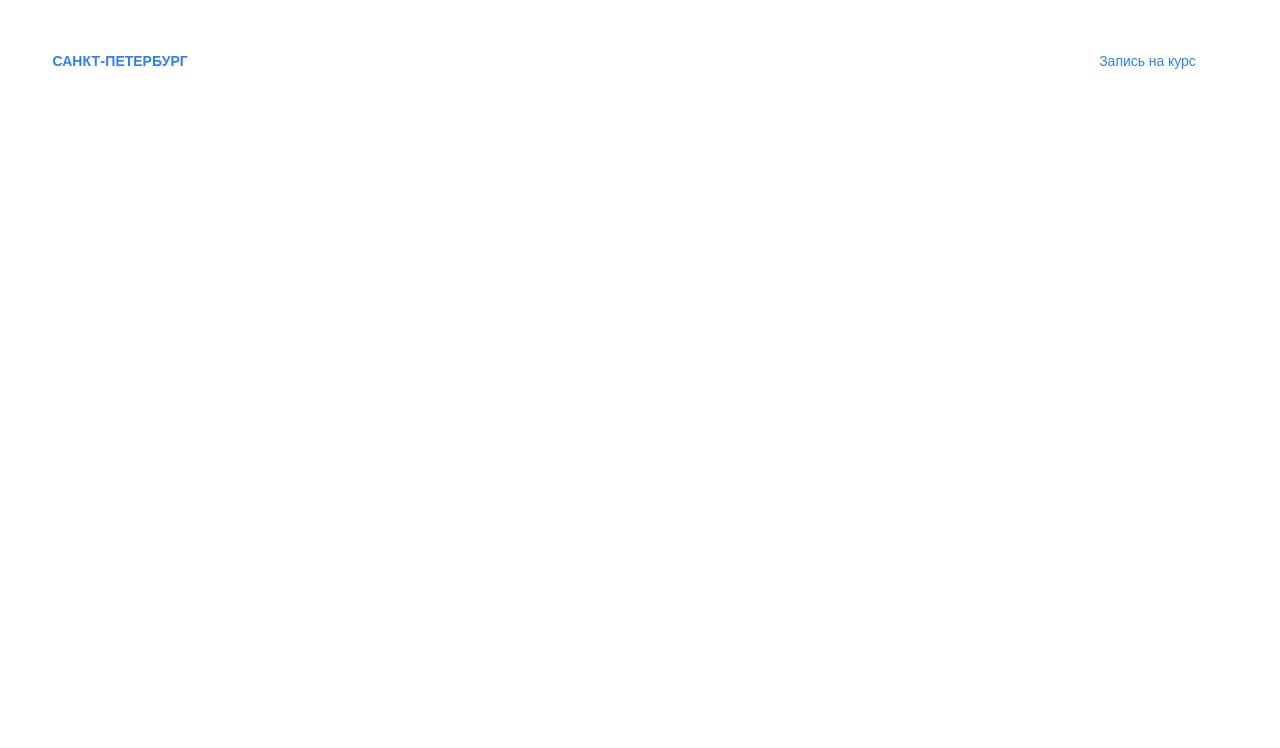
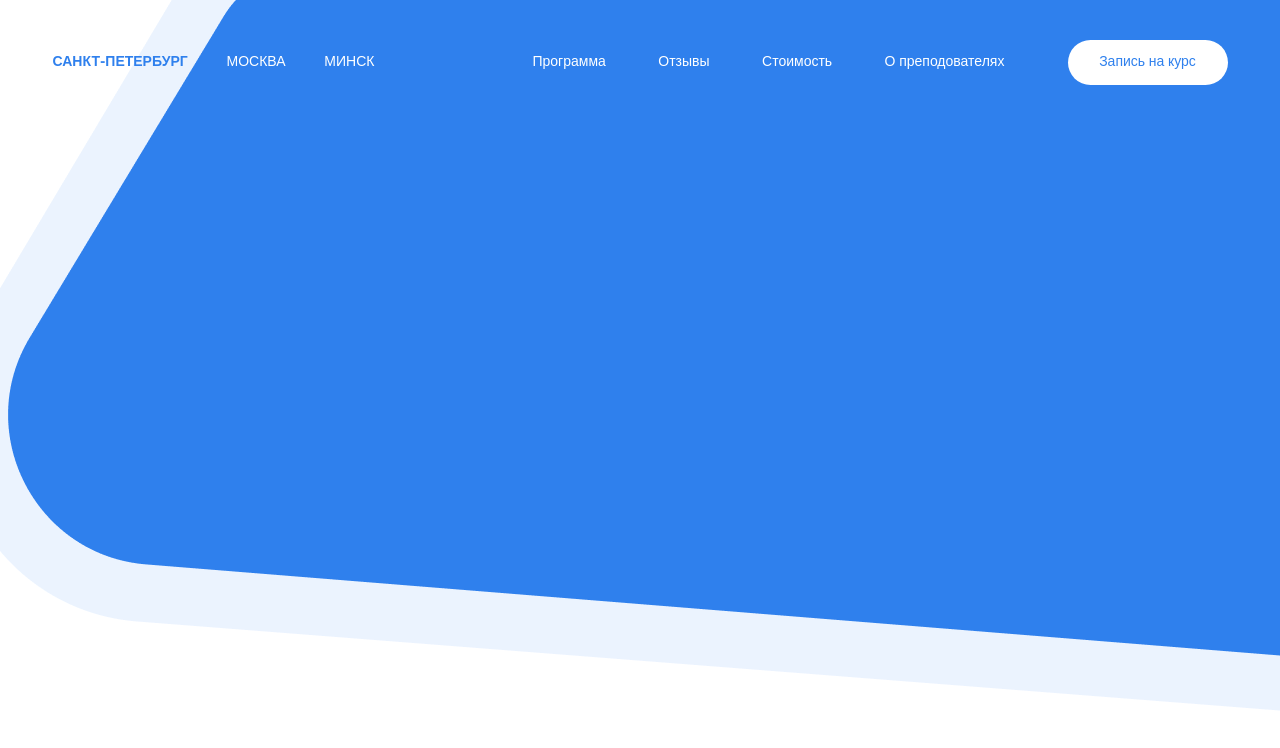
Before and after one commit to GaisinMD/CustDev, a plain HTML site: page build/index.html in a window 1280 px wide. Drawn offline with Linux system fonts and the light colour scheme; files whose address does not match are found by name.

Commit message:
Set bckground-image to to top-wrapper

```diff
--- a/build/index.html
+++ b/build/index.html
@@ -18,6 +18,7 @@
 
 <body>
   <div class="top-wrapper">
+  <div class="top-wrapper__element">
     <header class="header">
       <ul class="header__cities-list cities-list">
         <li class="cities-list__item"><a href="">Санкт-Петербург</a></li>
@@ -36,6 +37,7 @@
     </header>
 
   </div>
+</div>
 
 
   <main>
--- a/source/sass/blocks/header.scss
+++ b/source/sass/blocks/header.scss
@@ -2,6 +2,7 @@
   @include margin-auto;
   display: flex;
   max-width: 1175px;
+  z-index: 1;
 }
 
 .header__cities-list {
--- a/source/sass/blocks/top-wrapper.scss
+++ b/source/sass/blocks/top-wrapper.scss
@@ -1,15 +1,41 @@
 .top-wrapper {
+  position: relative;
+  background: linear-gradient(90deg, $white 50%, transparent 0),
+    linear-gradient($blue 662px, #eaf2fd 662px, #eaf2fd 717px, transparent 0);
+  background-size: 100% 100%;
+  z-index: -2;
+}
+
+.top-wrapper__element {
+  @include margin-auto;
+  position: relative;
   padding-top: 33px;
+  max-width: 1440px;
+  height: 800px;
+}
+
+.top-wrapper__element::before {
+  content: "";
+  position: absolute;
+  top: 0;
+  right: 0;
+  width: 100%;
+  height: 100%;
+  background-color: $white;
+  background-image: url("../img/top-background.png");
+  background-repeat: no-repeat;
+  background-position: center top;
+  z-index: -1;
 }
 
 @media (max-width: $tablet-max-width) {
-  .top-wrapper {
+  .top-wrapper__element {
     padding-top: 40px;
   }
 }
 
 @media (max-width: $mobile-max-width) {
-  .top-wrapper {
+  .top-wrapper__element {
     padding-top: 29px;
   }
 }
```
Also changed, not shown: source/index.html (+2 -0 lines), build/css/style.min.css, build/img/top-background.png (added), source/img/top-background.png (added), 1 other file.
